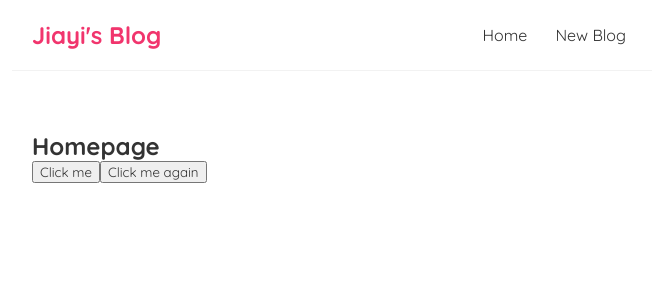
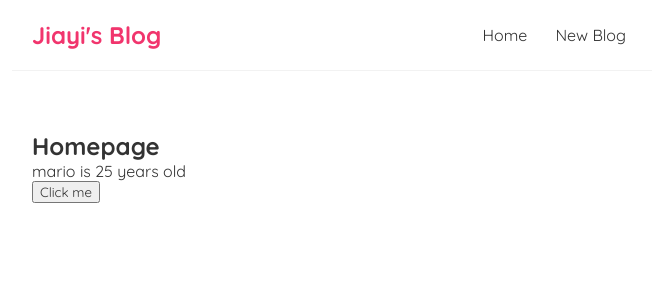
Before and after one commit to sujiayi317/jiayi-blog-react-app, a React (Create React App) app: page / in a window 1280 px wide. Shown: the top 300 px of the page, without its empty margins (308-964 px from the left). Built offline with nearby package versions, Linux system fonts and the light colour scheme.

Commit message:
Use useState hook

```diff
--- a/src/Home.js
+++ b/src/Home.js
@@ -1,18 +1,23 @@
+import { useState } from "react";
+
 const Home = () => {
-  const handleClick = (e) => {
-    console.log("Hi", e);
-  };
-  const handleClickAgain = (name, e) => {
-    console.log("hi " + name, e.target);
+  // let name = "mario";
+  const [name, setName] = useState("mario");
+  const [age, setAge] = useState(25);
+
+  const handleClick = () => {
+    setName("Jenny");
+    setAge(30);
+    console.log(name);
   };
 
   return (
     <div className="home">
       <h2>Homepage</h2>
+      <p>
+        {name} is {age} years old
+      </p>
       <button onClick={handleClick}>Click me</button>
-      <button onClick={(e) => handleClickAgain("name", e)}>
-        Click me again
-      </button>
     </div>
   );
 };
```
